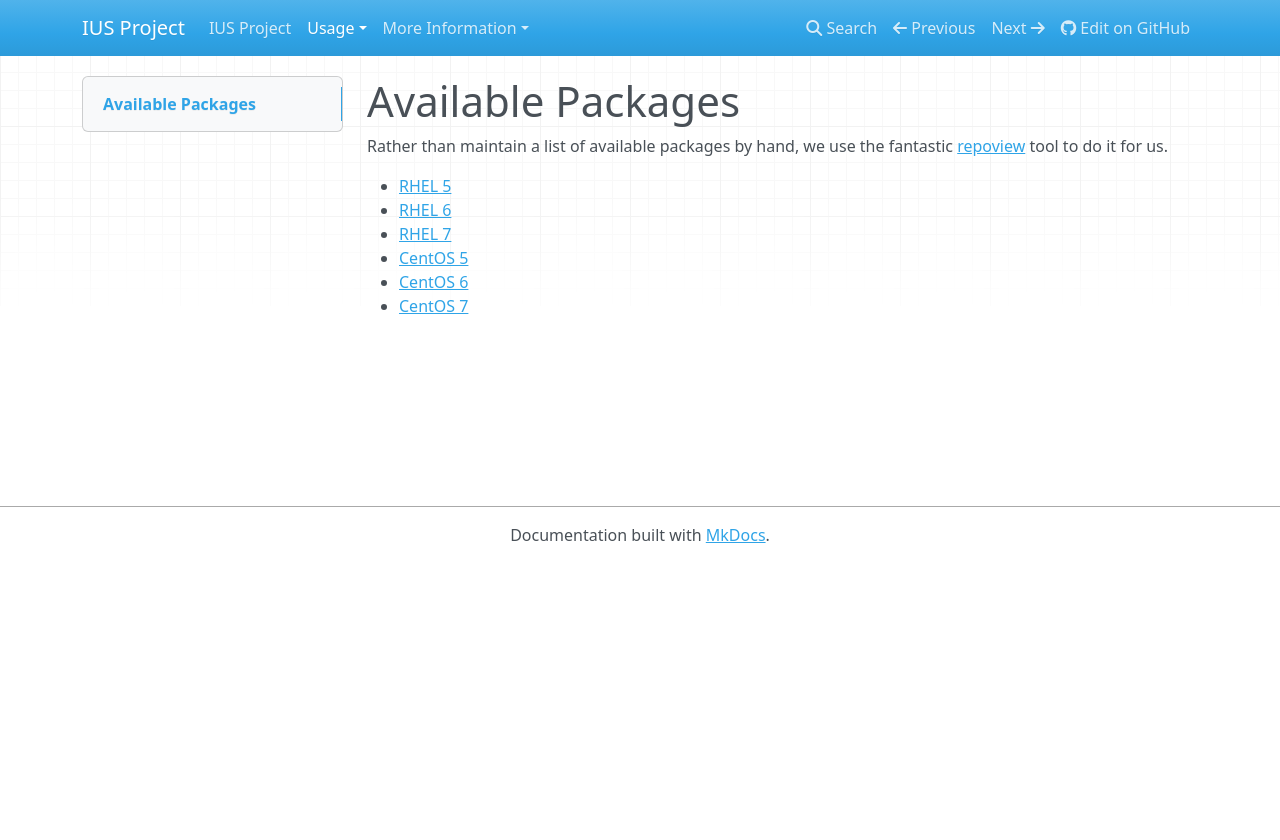
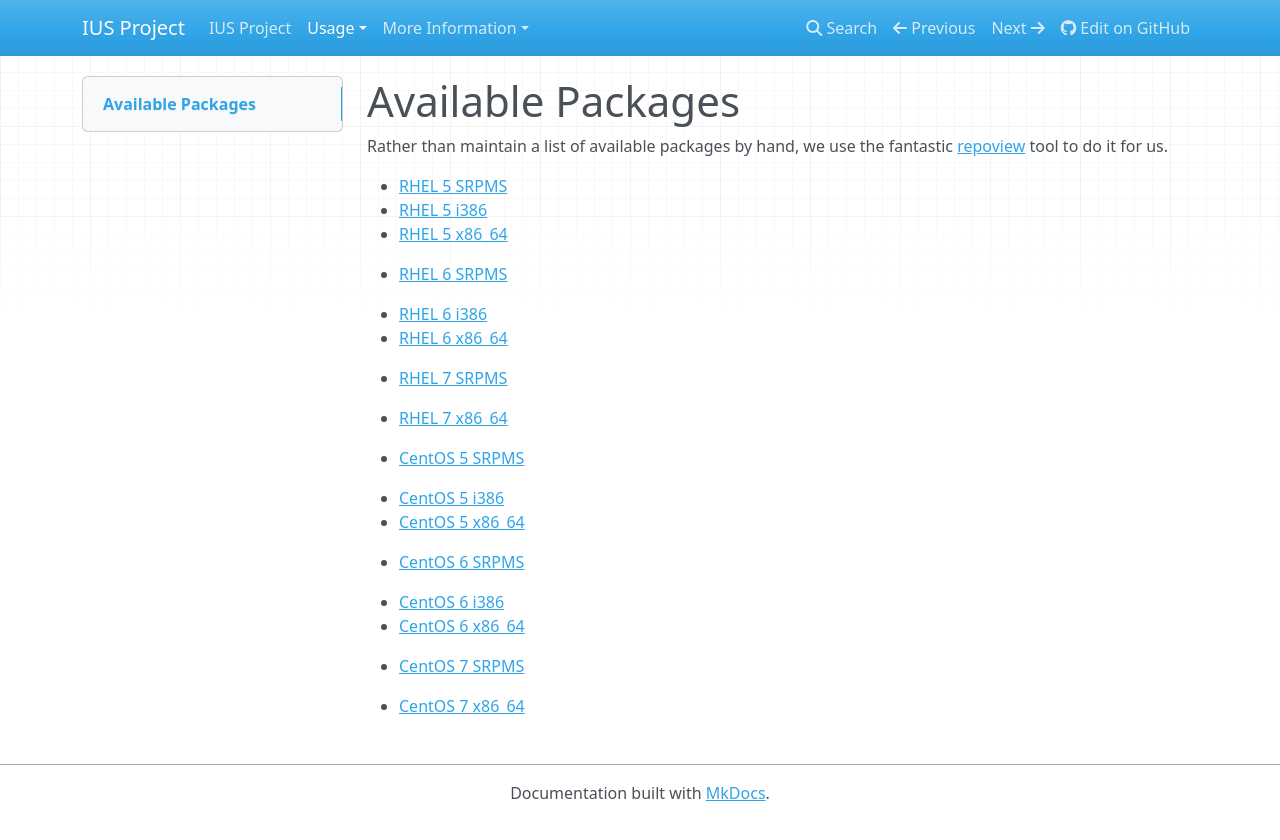
Before and after one commit to iusrepo/ius.io, an MkDocs documentation site: the page built from docs/Packages.md, in a window 1280 px wide. Shown: the top 840 px of the page. Built offline with MkDocs 1.6.1, drawn with Linux system fonts in a browser that asks for light colours; nearby versions of some CDN libraries; old or Windows-style settings are respelled for this version of MkDocs.

Commit message:
list all repos

```diff
--- a/docs/Packages.md
+++ b/docs/Packages.md
@@ -3,17 +3,42 @@
 Rather than maintain a list of available packages by hand, we use the fantastic
 [repoview][1] tool to do it for us.
 
-* [RHEL 5][2]
-* [RHEL 6][3]
-* [RHEL 7][4]
-* [CentOS 5][5]
-* [CentOS 6][6]
-* [CentOS 7][7]
+* [RHEL 5 SRPMS][2]
+* [RHEL 5 i386][3]
+* [RHEL 5 x86_64][4]
+
+* [RHEL 6 SRPMS][5]
+* [RHEL 6 i386][6]
+* [RHEL 6 x86_64][7]
+
+* [RHEL 7 SRPMS][8]
+* [RHEL 7 x86_64][9]
+
+* [CentOS 5 SRPMS][10]
+* [CentOS 5 i386][11]
+* [CentOS 5 x86_64][12]
+
+* [CentOS 6 SRPMS][13]
+* [CentOS 6 i386][14]
+* [CentOS 6 x86_64][15]
+
+* [CentOS 7 SRPMS][16]
+* [CentOS 7 x86_64][17]
 
 [1]: https://fedorahosted.org/repoview/
-[2]: https://dl.iuscommunity.org/pub/ius/stable/Redhat/5/x86_64/repoview/
-[3]: https://dl.iuscommunity.org/pub/ius/stable/Redhat/6/x86_64/repoview/
-[4]: https://dl.iuscommunity.org/pub/ius/stable/Redhat/7/x86_64/repoview/
-[5]: https://dl.iuscommunity.org/pub/ius/stable/CentOS/5/x86_64/repoview/
-[6]: https://dl.iuscommunity.org/pub/ius/stable/CentOS/6/x86_64/repoview/
-[7]: https://dl.iuscommunity.org/pub/ius/stable/CentOS/7/x86_64/repoview/
+[2]: https://dl.iuscommunity.org/pub/ius/stable/RedHat/5/SRPMS/repoview/
+[3]: https://dl.iuscommunity.org/pub/ius/stable/RedHat/5/i386/repoview/
+[4]: https://dl.iuscommunity.org/pub/ius/stable/RedHat/5/x86_64/repoview/
+[5]: https://dl.iuscommunity.org/pub/ius/stable/RedHat/6/SRPMS/repoview/
+[6]: https://dl.iuscommunity.org/pub/ius/stable/RedHat/6/i386/repoview/
+[7]: https://dl.iuscommunity.org/pub/ius/stable/RedHat/6/x86_64/repoview/
+[8]: https://dl.iuscommunity.org/pub/ius/stable/RedHat/7/SRPMS/repoview/
+[9]: https://dl.iuscommunity.org/pub/ius/stable/RedHat/7/x86_64/repoview/
+[10]: https://dl.iuscommunity.org/pub/ius/stable/CentOS/5/SRPMS/repoview/
+[11]: https://dl.iuscommunity.org/pub/ius/stable/CentOS/5/i386/repoview/
+[12]: https://dl.iuscommunity.org/pub/ius/stable/CentOS/5/x86_64/repoview/
+[13]: https://dl.iuscommunity.org/pub/ius/stable/CentOS/6/SRPMS/repoview/
+[14]: https://dl.iuscommunity.org/pub/ius/stable/CentOS/6/i386/repoview/
+[15]: https://dl.iuscommunity.org/pub/ius/stable/CentOS/6/x86_64/repoview/
+[16]: https://dl.iuscommunity.org/pub/ius/stable/CentOS/7/SRPMS/repoview/
+[17]: https://dl.iuscommunity.org/pub/ius/stable/CentOS/7/x86_64/repoview/
```
